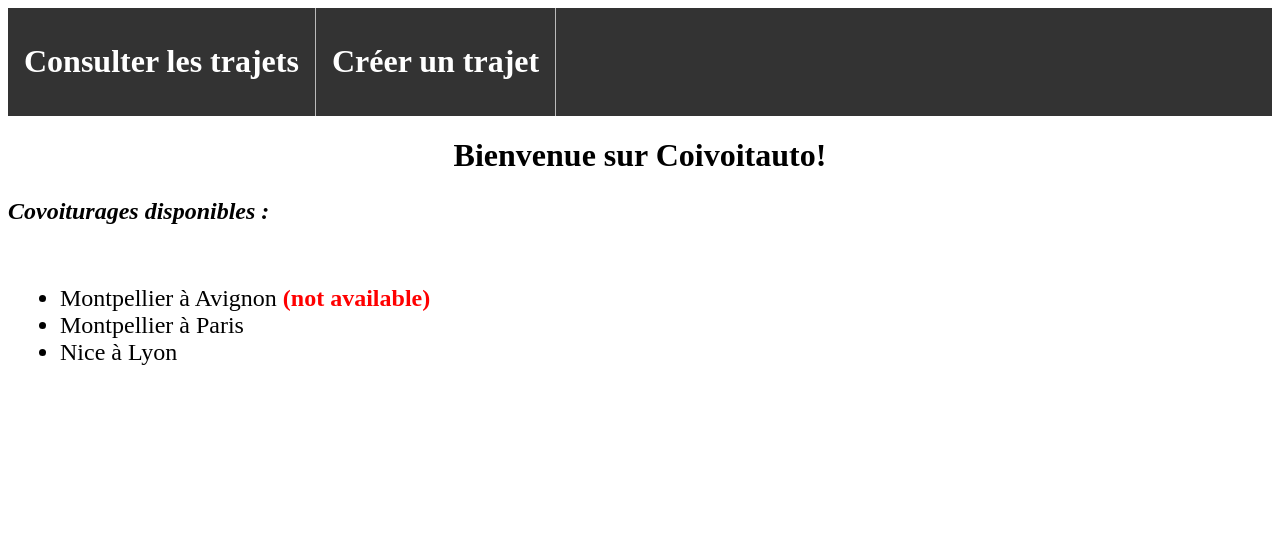
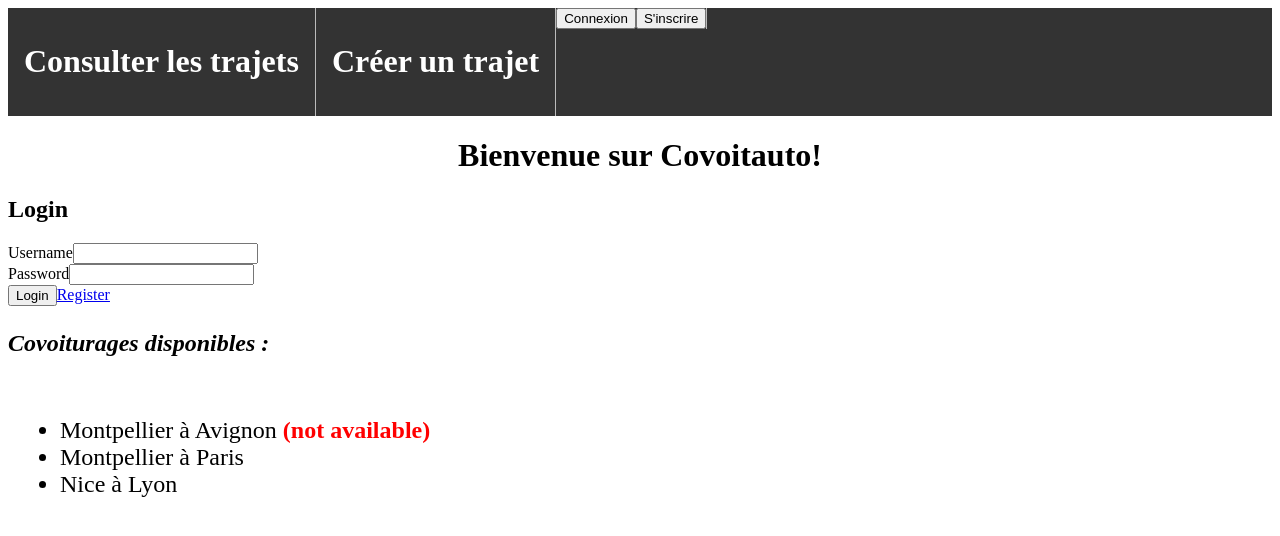
Before and after one commit to PxLoveGame/Covoitauto, an Angular app: page /login in a window 1280 px wide. Shown: the top 536 px of the page. Built offline with nearby package versions, Linux system fonts and the light colour scheme.

Commit message:
implem login and register, guards

```diff
--- a/src/app/app.component.html
+++ b/src/app/app.component.html
@@ -7,9 +7,14 @@
   <li>
     <h1><a href="" >Créer un trajet</a></h1>
   </li>
+  <li>
+    <button [routerLink]="['/login']">Connexion</button>
+    <button [routerLink]="['/register']">S'inscrire</button>
+  </li>
 </ul>
- <h1>Bienvenue sur Coivoitauto!</h1>
+ <h1>Bienvenue sur Covoitauto!</h1>
 
+  <router-outlet></router-outlet>
 </div>
 
 <app-trips-display></app-trips-display>
--- a/src/app/app.module.ts
+++ b/src/app/app.module.ts
@@ -7,6 +7,12 @@ import { TripsDisplayComponent } from './trips-display/trips-display.component';
 import { LoginComponent } from './login/login.component';
 import { RegisterComponent } from './register/register.component';
 import { AuthentificationService, UserService } from './services/index';
+import { HttpClientModule } from '@angular/common/http';
+
+const appRoutes: Routes = [
+  {path: 'login', component: LoginComponent},
+  {path: 'register', component: RegisterComponent},
+];
 
 @NgModule({
   declarations: [
@@ -18,6 +24,10 @@ import { AuthentificationService, UserService } from './services/index';
   imports: [
     BrowserModule,
     FormsModule,
+    HttpClientModule,
+    RouterModule.forRoot(appRoutes)
+  ],
+  exports: [
     RouterModule
   ],
   providers: [AuthentificationService, UserService],
--- a/src/app/login/login.component.ts
+++ b/src/app/login/login.component.ts
@@ -16,19 +16,19 @@ export class LoginComponent implements OnInit {
     constructor(
         private route: ActivatedRoute,
         private router: Router,
-        private authenticationService: AuthentificationService) { }
+        private authentificationService: AuthentificationService) { }
 
     ngOnInit() {
         // reset login status
-        this.authenticationService.logout();
-
+        //this.authentificationService.logout();
+        this.route.params.subscribe(res => { console.log("invocation du component")});
         // get return url from route parameters or default to '/'
-        this.returnUrl = this.route.snapshot.queryParams['returnUrl'] || '/';
+       // this.returnUrl = this.route.snapshot.queryParams['returnUrl'] || '/';
     }
 
     login() {
         this.loading = true;
-        this.authenticationService.login(this.model.username, this.model.password)
+        this.authentificationService.login(this.model.username, this.model.password)
             .subscribe(
                 data => {
                     this.router.navigate([this.returnUrl]);
```
Also changed, not shown: src/app/guards/admin-guard.ts (added, +19 -0 lines), src/app/guards/auth-guard.ts (added, +19 -0 lines).
